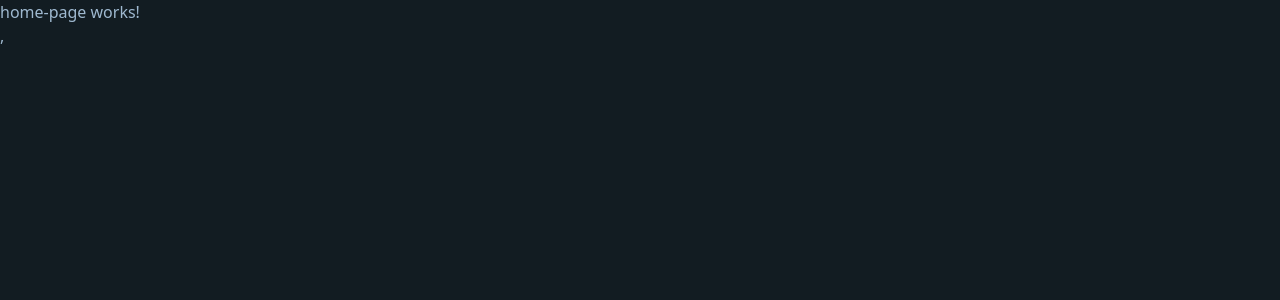
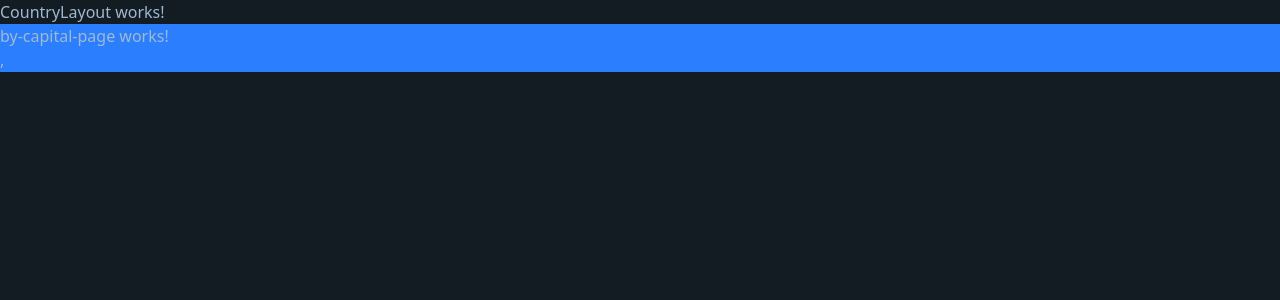
Before and after one commit to JulianMontu/04-country-app-ang-19, an Angular app: page /country/by-capital in a window 1280 px wide. Before the commit this address led to /. Shown: the top 300 px of the page. Built offline with nearby package versions, Linux system fonts and the light colour scheme.

Commit message:
manejo de layout

```diff
--- /dev/null
+++ b/src/app/country/layouts/CountryLayout/CountryLayout.component.html
@@ -0,0 +1,5 @@
+<p>CountryLayout works!</p>
+
+<section class="bg-blue-500">
+    <router-outlet />
+</section>
--- /dev/null
+++ b/src/app/country/layouts/CountryLayout/CountryLayout.component.ts
@@ -0,0 +1,10 @@
+import { ChangeDetectionStrategy, Component } from '@angular/core';
+import { RouterOutlet } from '@angular/router';
+
+@Component({
+  selector: 'app-country-layout',
+  imports: [RouterOutlet],
+  templateUrl: './CountryLayout.component.html',
+  changeDetection: ChangeDetectionStrategy.OnPush,
+})
+export class CountryLayoutComponent { }
```
Also changed, not shown: src/app/country/country.routes.ts (+12 -1 lines).
